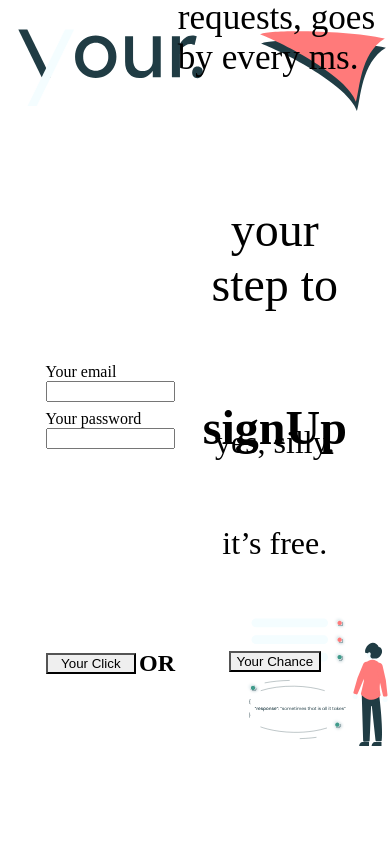
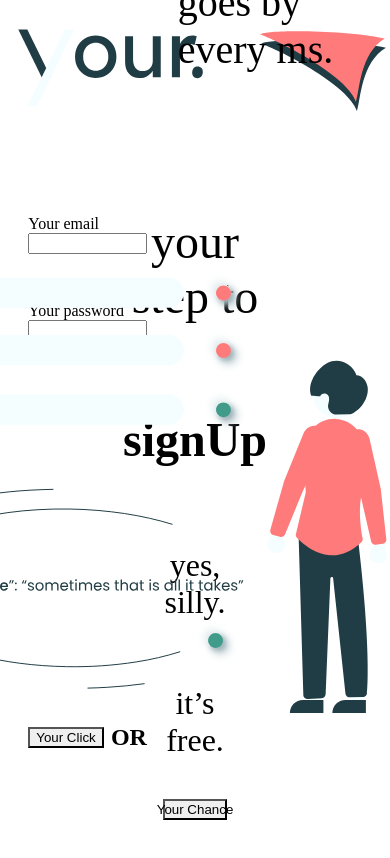
Before and after one commit to pscruzzz/your-endpoint, a Next.js app: page / in a window 390 px wide. Built offline with nearby package versions, Linux system fonts and the light colour scheme.

Commit message:
started login box responsiveness

```diff
--- a/src/components/Header.tsx
+++ b/src/components/Header.tsx
@@ -16,10 +16,10 @@ const Header: React.FC = () => {
       </Box>
       <Box
         position="absolute"
-        left={['15%', '15%', '15%', '10rem']}
+        left={['15%', '15%', '10rem', '10rem']}
         bottom="0rem"
       >
-        <Text color="gray.500" fontSize={['2.2rem']}>
+        <Text color="gray.500" fontSize={['1.8rem', '2.5rem', '2.5rem']}>
           life, just like requests, goes by every ms.
         </Text>
       </Box>
--- a/src/pages/index.tsx
+++ b/src/pages/index.tsx
@@ -12,9 +12,70 @@ import {
   FormHelperText,
   Heading,
   Button,
-  VStack
+  VStack,
+  ResponsiveValue,
+  Stack
 } from '@chakra-ui/react'
 import Header from '../components/Header'
+
+interface IResponsive {
+  [key: string]: IResponsiveProperty
+}
+
+interface IResponsiveProperty {
+  [key: string]: ResponsiveValue<any>
+}
+
+const responsive: IResponsive = {
+  signWrapper: {
+    direction: ['column', 'column', 'row  ', 'column', 'row'],
+    align: ['center', 'flex-end', 'flex-end', 'flex-end', 'flex-end']
+  },
+  signBox: {
+    direction: ['column', 'column', 'column', 'row', 'row'],
+    w: ['100%', '48%', '48%', '100%', '58%']
+  },
+  signIn: {
+    w: ['100%', '100%', '100%', '60%', '65%'],
+    borderRadius: [
+      '1.5rem 1.5rem 0rem 0rem',
+      '1.5rem 1.5rem 0rem 0rem',
+      '1.5rem 1.5rem 0rem 0rem',
+      '1.5rem 0rem 0rem 1.5rem',
+      '1.5rem 0rem 0rem 1.5rem'
+    ],
+    h: ['100%', '70%', '70%', '100%', '100%']
+  },
+  signUp: {
+    w: ['100%', '100%', '100%', '40%', '35%'],
+    borderRadius: [
+      '0rem 0rem 1.5rem 1.5rem',
+      '0rem 1.5rem 1.5rem 0rem',
+      '0rem 0rem 1.5rem 1.5rem',
+      '0rem 1.5rem 1.5rem 0rem',
+      '0rem 1.5rem 1.5rem 0rem'
+    ]
+  },
+  signUpWrapper: {
+    direction: ['row', 'row', 'row', 'column'],
+    justify: [
+      'space-between',
+      'space-around',
+      'space-between',
+      'space-between',
+      'space-between'
+    ]
+  },
+  signUpWrapperText: {
+    fontSize: ['3rem', '2.5rem', '2.2rem', '3rem']
+  },
+  middleTextSignUp: {
+    display: ['none', 'none', 'none', 'flex', 'flex']
+  },
+  SVGBoyContainer: {
+    w: ['48%', '48%', '48%', '58%', '38%']
+  }
+}
 
 const Home: React.FC = () => {
   return (
@@ -29,7 +90,7 @@ const Home: React.FC = () => {
         justify="space-between"
         w="95%"
         maxWidth="1440px"
-        h="100vh"
+        h="90vh"
       >
         <Header />
         <Flex
@@ -40,29 +101,43 @@ const Home: React.FC = () => {
           className="SignContainer"
         >
           <Flex
-            direction="row"
-            align="flex-end"
+            direction={responsive.signWrapper.direction}
+            align={responsive.signWrapper.direction}
             justify="space-between"
             w="100%"
             className="SignWrapper"
+            h="100%"
           >
             <Flex
-              direction={{ xs: 'column', lg: 'row' }}
-              w="60%"
-              h="60vh"
+              direction={responsive.signBox.direction}
+              w={responsive.signBox.w}
+              justify="center"
               className="SignBox"
+              h={['fit-content', 'fit-content', 'fit-content', 'auto']}
             >
               <Flex
+                py="2rem"
                 as="form"
                 className="SignIn"
-                w={{ xs: '100%', lg: '65%' }}
+                w={responsive.signIn.w}
                 bg="gray.300"
-                borderRadius="1.5rem 0rem 0rem 1.5rem"
+                borderRadius={responsive.signIn.borderRadius}
                 align="center"
                 justify="center"
               >
-                <VStack w="70%" h="100%">
-                  <VStack w="100%" h="66.66%" align="center" justify="center">
+                <VStack
+                  w="85%"
+                  spacing="3rem"
+                  minH="85%"
+                  justify="space-between"
+                >
+                  <VStack
+                    spacing="3rem"
+                    w="100%"
+                    h="66.66%"
+                    align="center"
+                    justify="center"
+                  >
                     <FormControl
                       id="email"
                       display="flex"
@@ -71,7 +146,12 @@ const Home: React.FC = () => {
                       w="100%"
                     >
                       <FormLabel w="fit-content">Your email</FormLabel>
-                      <Input type="email" />
+                      <Input
+                        type="email"
+                        focusBorderColor="gray.800"
+                        variant="outline"
+                        size="lg"
+                      />
                     </FormControl>
                     <FormControl
                       id="password"
@@ -81,7 +161,12 @@ const Home: React.FC = () => {
                       w="100%"
                     >
                       <FormLabel w="fit-content">Your password</FormLabel>
-                      <Input type="password" />
+                      <Input
+                        type="password"
+                        focusBorderColor="gray.800"
+                        variant="outline"
+                        size="lg"
+                      />
                     </FormControl>
                   </VStack>
                   <Flex
@@ -91,7 +176,7 @@ const Home: React.FC = () => {
                     w="100%"
                     h="33.33%"
                   >
-                    <Button variant="ghost" size="lg" type="submit" w="70%">
+                    <Button variant="solid" size="md" maxWidth="90%">
                       Your Click
                     </Button>
                     <Heading>OR</Heading>
@@ -99,30 +184,41 @@ const Home: React.FC = () => {
                 </VStack>
               </Flex>
               <Flex
-                direction="column"
                 className="SignUp"
-                w={{ xs: '100%', lg: '35%' }}
+                justify="center"
+                align="center"
+                w={responsive.signUp.w}
                 bg="gray.200"
-                justify="space-around"
+                py="2rem"
+                borderRadius={responsive.signUp.borderRadius}
+              >
+                <Stack
+                  className="SignUpWrapper"
+                  w="85%"
+                  direction={responsive.signUpWrapper.direction}
+                  justify={responsive.signUpWrapper.justify}
                   align="center"
-                borderRadius="0rem 1.5rem 1.5rem 0rem"
+                  minH="85%"
+                  height="100%"
                 >
-                <Flex
-                  direction="column"
-                  h="33%"
-                  align="center"
-                  justify="center"
+                  <Flex direction="column" align="center" justify="center">
+                    <Text
+                      textAlign="center"
+                      fontSize={responsive.signUpWrapperText.fontSize}
                     >
-                  <Text textAlign="center" fontSize="3rem">
                       your step to
                     </Text>
-                  <Heading textAlign="center" fontSize="3rem">
+                    <Heading
+                      textAlign="center"
+                      fontSize={responsive.signUpWrapperText.fontSize}
+                    >
                       signUp
                     </Heading>
                   </Flex>
                   <Flex
                     direction="column"
-                  h="33%"
+                    className="middleTextSignUp"
+                    display={responsive.middleTextSignUp.display}
                     align="center"
                     justify="center"
                   >
@@ -133,14 +229,18 @@ const Home: React.FC = () => {
                       it’s free.
                     </Text>
                   </Flex>
-                <Flex h="33%" align="center" justify="center">
-                  <Button variant="ghost" size="lg">
+                  <Button variant="solid" size="md" maxWidth="100%">
                     Your Chance
                   </Button>
+                </Stack>
               </Flex>
             </Flex>
-            </Flex>
-            <Flex justify="flex-end" w="38%">
+            <Flex
+              className="SVGBoyContainer"
+              h={['fit-content', 'fit-content', 'fit-content', 'auto']}
+              justify="flex-end"
+              w={responsive.SVGBoyContainer.w}
+            >
               <Image
                 src="/assets/HomeBoy.svg"
                 alt="Endpoint Boy"
--- a/src/styles/theme.ts
+++ b/src/styles/theme.ts
@@ -1,22 +1,6 @@
 import { extendTheme, Theme } from '@chakra-ui/react'
 
-import { createBreakpoints } from '@chakra-ui/theme-tools'
-
-const breakpoints = createBreakpoints({
-  xs: '320px',
-  '2xs': '366px',
-  sm: '412px',
-  '2sm': '501px',
-  '3sm': '590px',
-  '4sm': '679px',
-  md: '768px',
-  lg: '1024px',
-  xl: '1440px',
-  '2xl': '1440px'
-})
-
 const theme: Theme = extendTheme({
-  breakpoints,
   colors: {
     gray: {
       200: '#F4FDFF',
@@ -45,7 +29,7 @@ const theme: Theme = extendTheme({
         transition: '0.2s'
       },
       variants: {
-        ghost: {
+        solid: {
           color: 'gray.200',
           _hover: {
             bg: 'gray.900'
@@ -53,7 +37,6 @@ const theme: Theme = extendTheme({
           _focus: {
             boxShadow: 'none'
           },
-
           _active: {
             bg: 'gray.300'
           },
@@ -61,22 +44,33 @@ const theme: Theme = extendTheme({
         }
       },
       sizes: {
+        md: {
+          fontSize: '2.2rem',
+          py: '2rem',
+          px: '2.5rem'
+        }
+      }
+    },
+    Input: {
+      sizes: {
         lg: {
-          fontSize: '2.5rem',
-          px: '3rem',
-          py: '2rem'
-        },
-        md: {
-          fontSize: '1.5rem',
-          p: '3rem'
-        },
-        sm: {
-          fontSize: '1rem',
-          p: '3rem'
+          field: {
+            fontSize: '2rem',
+            px: '3rem',
+            h: '5rem',
+            borderRadius: '0.8rem'
+          }
         }
+      }
+    },
+    FormLabel: {
+      baseStyle: {
+        fontSize: '1.8rem',
+        fontWeight: '400'
       }
     }
   },
+
   styles: {
     global: {
       body: {
@@ -84,19 +78,7 @@ const theme: Theme = extendTheme({
         color: 'gray.800'
       },
       html: {
-        fontSize: [
-          '35%',
-          '32.5%',
-          '35%',
-          '40%',
-          '50%',
-          '60%',
-          '62.5%',
-          '62.5%',
-          '62.5%',
-          '62.5%',
-          '62.5%'
-        ]
+        fontSize: ['40%', '45%', '50%', '60%', '62.5%']
       }
     }
   }
```
Lines whose indentation alone changed are shown as unchanged.
